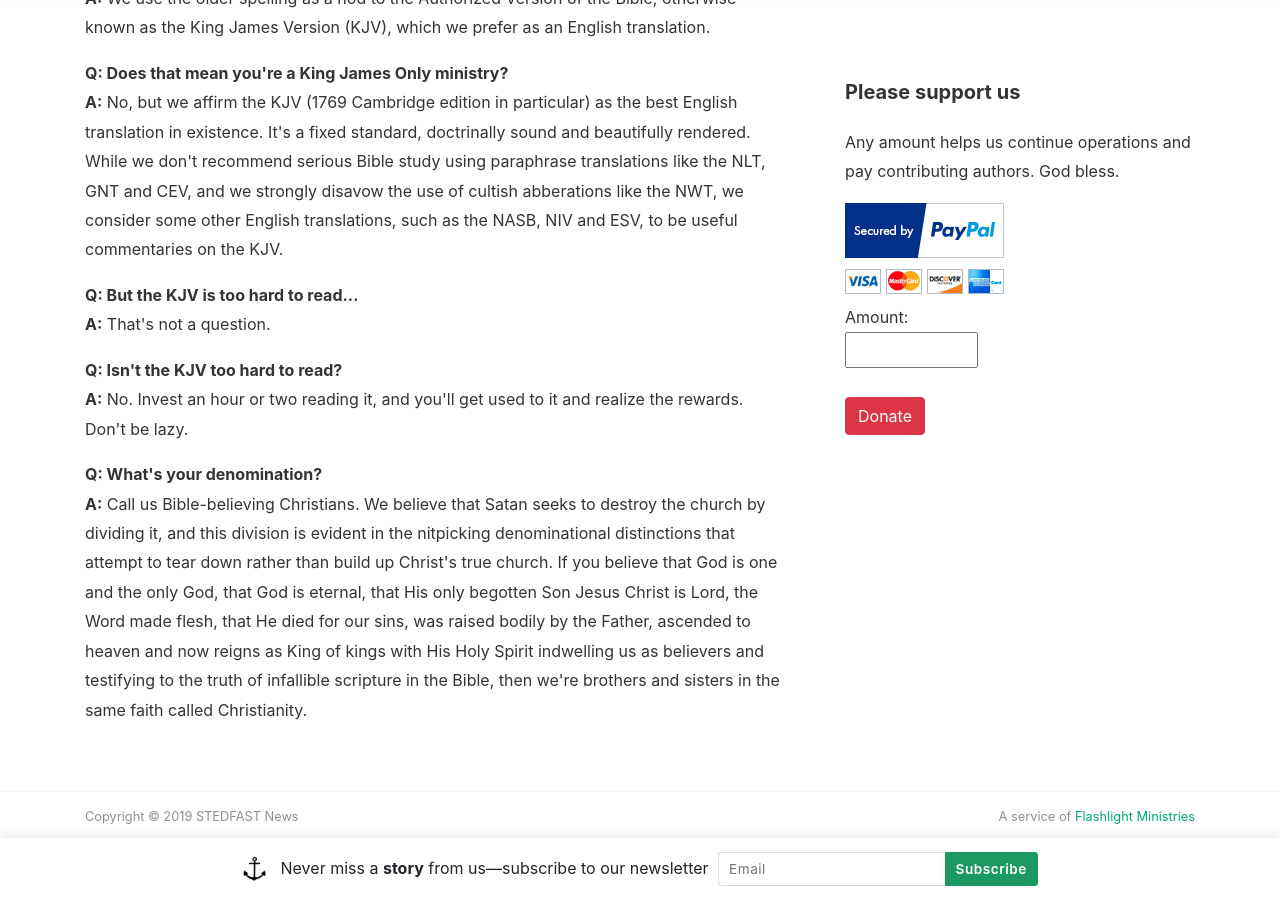
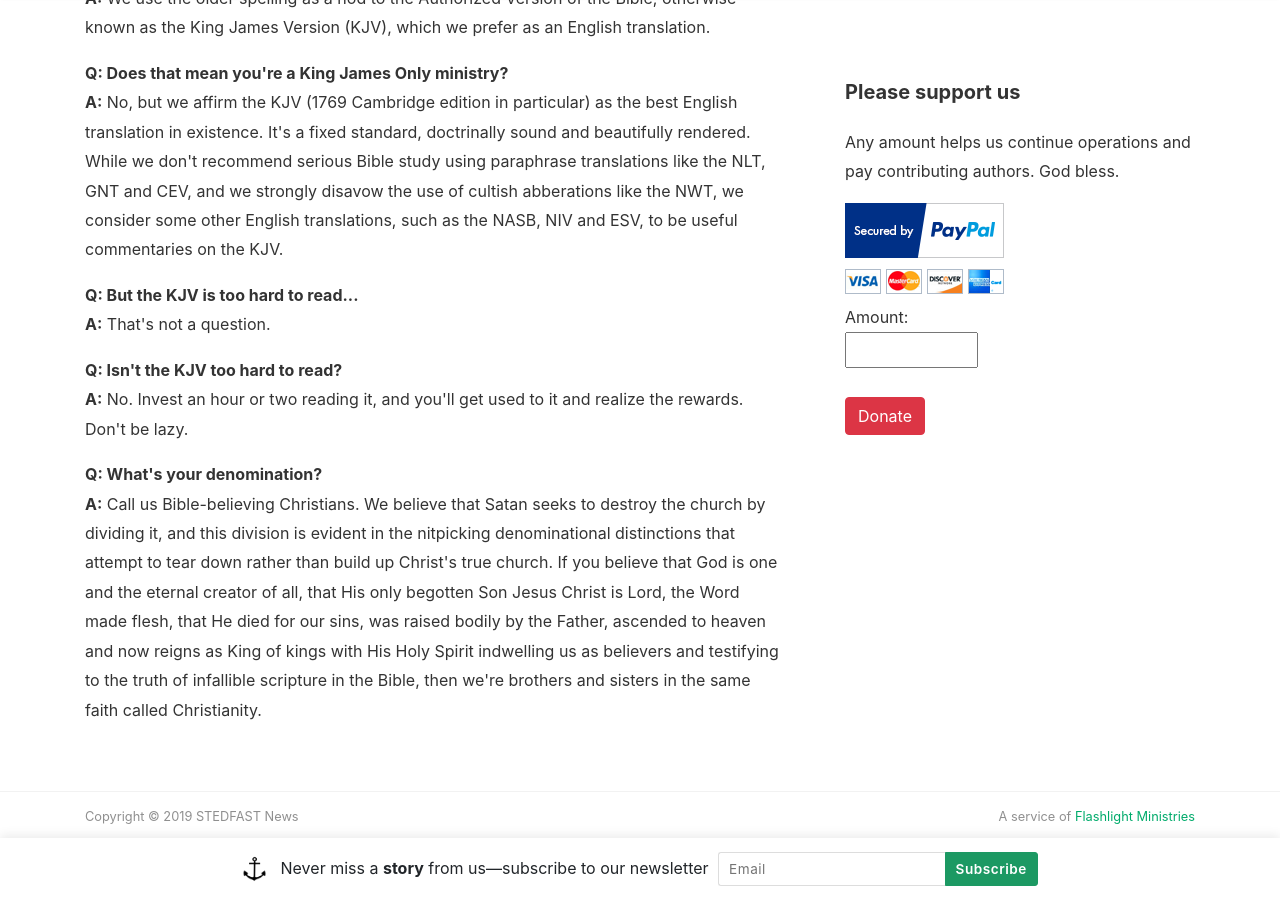
Before and after one commit to flashlightministries/stedfastnews, a Jekyll site: the page built from _pages/about.md, in a window 1280 px wide and 900 px high, scrolled down 1496 px. Built offline with Jekyll 4.4.1, drawn with Linux system fonts in a browser that asks for light colours; nearby versions of some CDN libraries.

Commit message:
Update about.md

```diff
--- a/_pages/about.md
+++ b/_pages/about.md
@@ -53,7 +53,7 @@ permalink: /about
   </p>
   <p>
     <b>Q: What's your denomination?</b><br>
-    <b>A:</b> Call us Bible-believing Christians. We believe that Satan seeks to destroy the church by dividing it, and this division is evident in the nitpicking denominational distinctions that attempt to tear down rather than build up Christ's true church. If you believe that God is one and the only God, that God is eternal, that His only begotten Son Jesus Christ is Lord, the Word made flesh, that He died for our sins, was raised bodily by the Father, ascended to heaven and now reigns as King of kings with His Holy Spirit indwelling us as believers and testifying to the truth of infallible scripture in the Bible, then we're brothers and sisters in the same faith called Christianity.
+    <b>A:</b> Call us Bible-believing Christians. We believe that Satan seeks to destroy the church by dividing it, and this division is evident in the nitpicking denominational distinctions that attempt to tear down rather than build up Christ's true church. If you believe that God is one and the eternal creator of all, that His only begotten Son Jesus Christ is Lord, the Word made flesh, that He died for our sins, was raised bodily by the Father, ascended to heaven and now reigns as King of kings with His Holy Spirit indwelling us as believers and testifying to the truth of infallible scripture in the Bible, then we're brothers and sisters in the same faith called Christianity.
   </p>
 </div>
 
```
